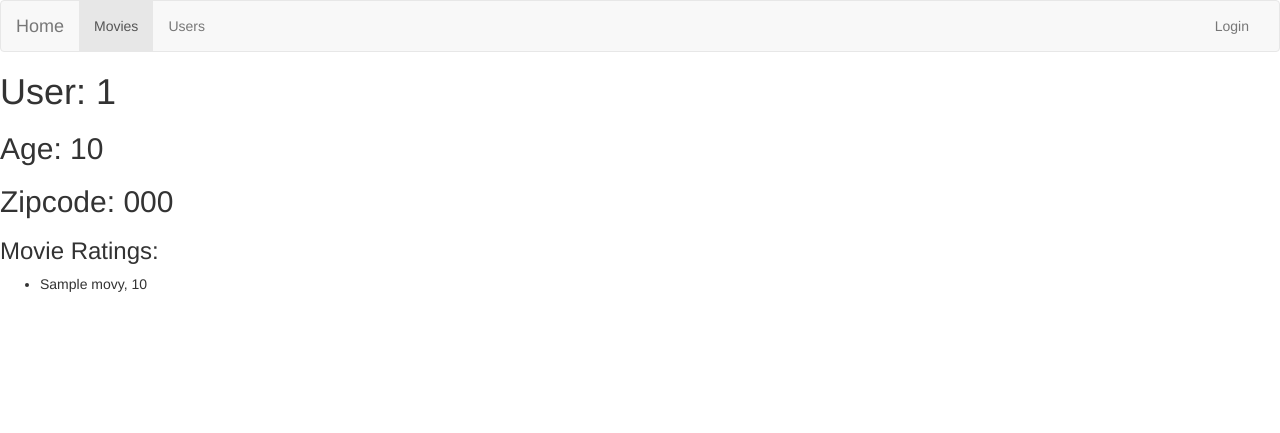
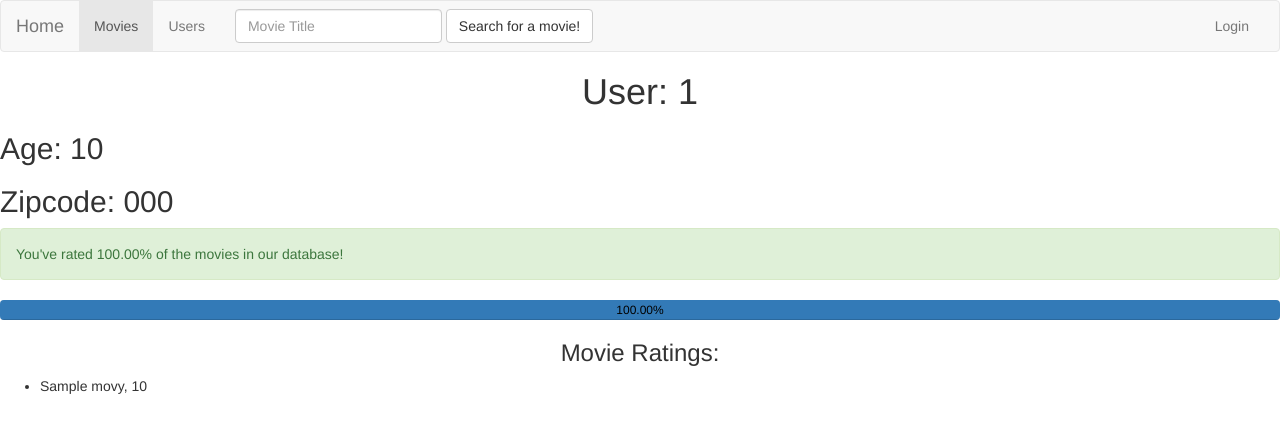
Before and after one commit to laurenpritchett/ratings, a Flask app: page /user/1 in a window 1280 px wide. Shown: the top 433 px of the page. Run offline with Flask 2, Linux system fonts and the light colour scheme; tables that the repository leaves empty hold one stand-in row (values such as "Sample post"); some libraries are stand-ins or nearby versions.

Commit message:
Search bar, Redid homepage

```diff
--- a/model.py
+++ b/model.py
@@ -75,6 +75,15 @@ class Rating(db.Model):
         return s % (self.rating_id, self.movie_id, self.user_id, self.score)
 
 
+def progress_tracker(user_id):
+    """Calculate the percentage of movies rate by the user in our database"""
+
+    movie_total = int(Movie.query.count())
+    user_rating_count = int(Rating.query.filter(Rating.user_id == user_id).count())
+
+    return float(user_rating_count)/movie_total*100
+
+
 ##############################################################################
 # Helper functions
 
--- a/server.py
+++ b/server.py
@@ -7,7 +7,7 @@ from flask import (Flask, jsonify, render_template, redirect, request, flash,
 
 from flask_debugtoolbar import DebugToolbarExtension
 
-from model import User, Rating, Movie, connect_to_db, db
+from model import User, Rating, Movie, connect_to_db, db, progress_tracker
 
 from sqlalchemy.orm.exc import NoResultFound
 
@@ -94,9 +94,12 @@ def user_page(user_id):
         filter(Rating.user_id == user_id).\
         all()
 
+    progress = progress_tracker(user_id)
+
     return render_template("user-profile.html",
                            current_user=current_user,
                            title_and_score=title_and_score,
+                           progress=progress,
                            )
 
 
@@ -178,6 +181,16 @@ def rate_movie():
 
     return "Your rating was successful!"
 
+@app.route("/search-results")
+def search_movie():
+    """Return results from movie search."""
+
+    title = request.args.get('movie-search')
+    search_title = '%{}%'.format(title)
+    movies = Movie.query.filter(Movie.title.ilike(search_title)).all()
+    titles = sorted([(movie.title, movie.movie_id) for movie in movies])
+
+    return render_template("search-results.html", titles=titles)
 
 if __name__ == "__main__":
     # We have to set debug=True here, since it has to be True at the
--- a/static/css/style.css
+++ b/static/css/style.css
@@ -1,3 +1,11 @@
+h1 {
+    text-align: center;
+}
+
+h3 {
+    text-align: center;
+}
+
 .hidden {
     visibility: hidden;
 }
@@ -5,3 +13,12 @@
 .visible {
 
 }
+
+.progress-bar#progress {
+    color: black;
+}
+
+.thumbnail {
+    height:480px;
+    width: 330px;
+}
--- a/templates/base.html
+++ b/templates/base.html
@@ -28,6 +28,12 @@
         <li class="active"><a href="/movies">Movies <span class="sr-only">(current)</span></a></li>
         <li><a href="/users">Users</a></li>
       </ul>
+      <form action="/search-results" class="navbar-form navbar-left">
+        <div class="form-group">
+          <input type="text" class="form-control" id="movie-search" name="movie-search" placeholder="Movie Title">
+        </div>
+        <button type="submit" id="movie-search-button" class="btn btn-default">Search for a movie!</button>
+      </form>
       <ul class="nav navbar-nav navbar-right">
         <li>
           {% if 'user_id' in session %}
--- a/templates/user-profile.html
+++ b/templates/user-profile.html
@@ -6,6 +6,16 @@
 <h2>Zipcode: {{ current_user.zipcode }}</h2>
 
 <section>
+
+  <div class="alert alert-success" role="alert">You've rated {{ "{0:.2f}%".format(progress) }} of the movies in our database!</div>
+
+  <div class="progress">
+    <div class="progress-bar" id="progress" role="progressbar" aria-valuenow="{{ progress }}" aria-valuemin="0" aria-valuemax="100" style="width: {{ progress }}%;">
+      {{ "{0:.2f}%".format(progress) }}
+    </div>
+
+  </div>
+
   <h3>Movie Ratings:</h3>
   <ul>
     {% for title, score in title_and_score %}
```
Also changed, not shown: templates/homepage.html (+26 -5 lines), templates/search-results.html (added, +17 -0 lines).
